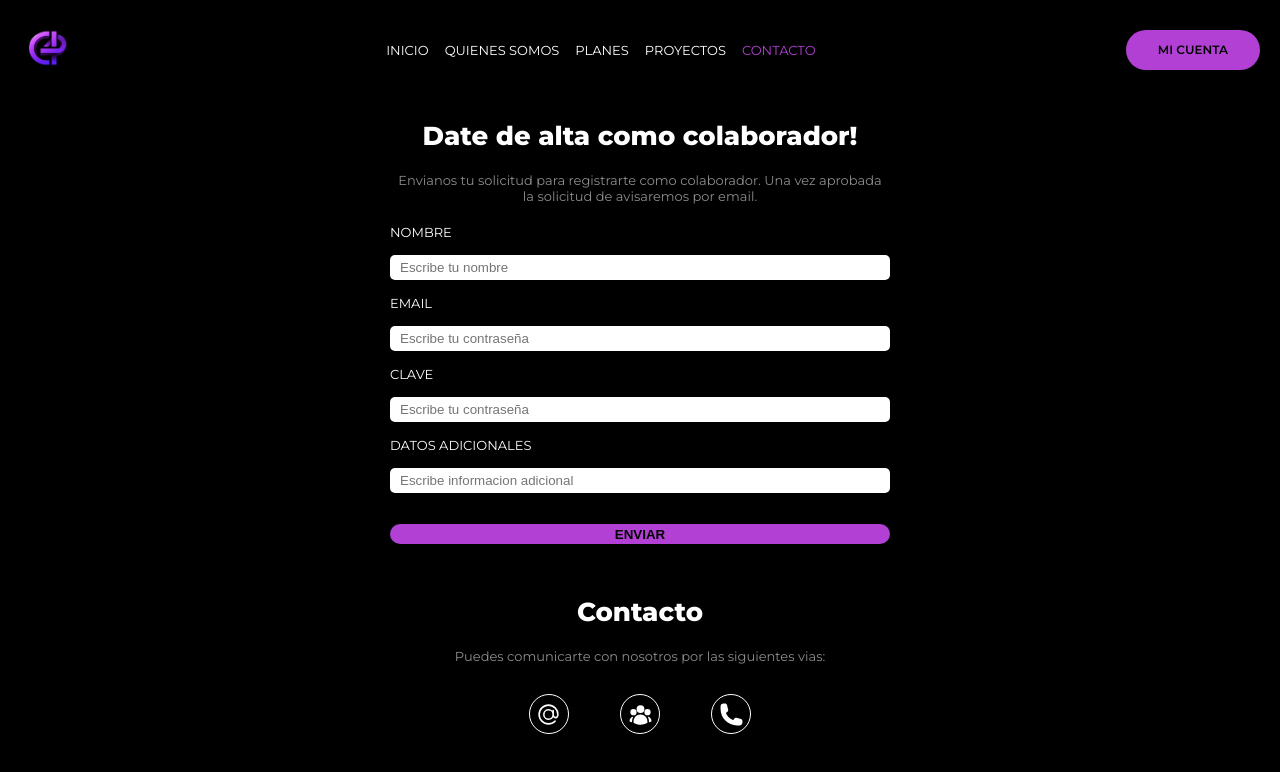
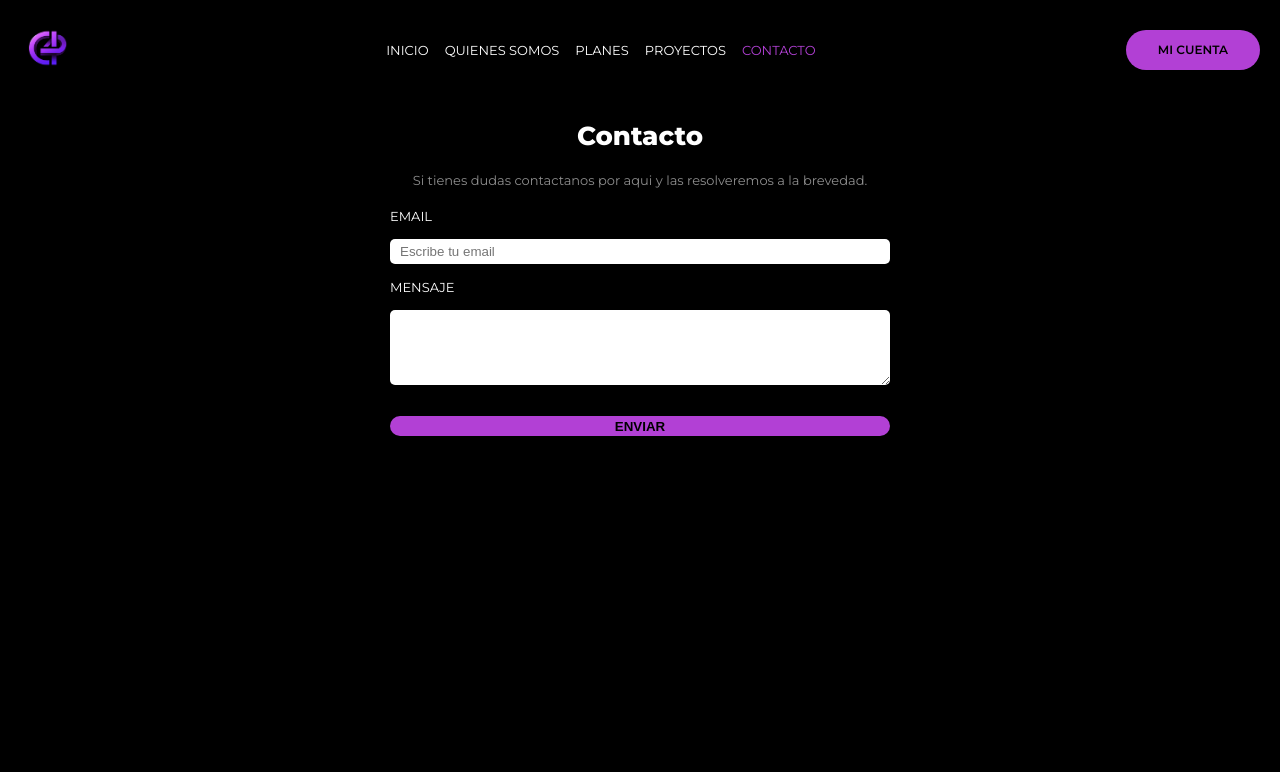
Before and after one commit to luchirodriguez98/Code4People, a React (Vite) app in the folder FRONT/: page /contacto in a window 1280 px wide. Shown: the top 772 px of the page. Built offline with nearby package versions, Linux system fonts and the light colour scheme; a web font is replaced by a local one.

Commit message:
cambios en la seccion de contacto diseño y logica

```diff
--- a/FRONT/src/Pages/Contacto/Contacto.jsx
+++ b/FRONT/src/Pages/Contacto/Contacto.jsx
@@ -1,20 +1,20 @@
-import { NavLink } from 'react-router-dom'
 import { useForm } from '../../Hooks/useForm'
 import styles from './Contacto.module.css'
-// import { AtSymbolIcon } from '@heroicons/react'
-import { AtSymbolIcon, PhoneIcon, UserGroupIcon } from '@heroicons/react/24/solid'
+import { useNavigate } from 'react-router-dom'
 
 function Contacto () {
+  const navigate = useNavigate()
+
   const [formValues, setFormValues, handleFormChange] = useForm({
-    nombre: '',
     email: '',
-    pass: '',
-    aditional: ''
+    mensaje: ''
   })
-  const { nombre, email, pass, aditional } = formValues
+  const { email, mensaje } = formValues
 
   const registerColaborator = async (event) => {
-    if (nombre === '' || email === '' || pass === '' || aditional === '') return
+    event.preventDefault()
+
+    if (email === '' || mensaje === '') return
 
     const options = {
       method: 'POST',
@@ -24,86 +24,49 @@ function Contacto () {
       body: JSON.stringify(formValues)
     }
 
-    const baseUrl = 'http://localhost:5000/users/registerColaborator'
+    const baseUrl = 'http://localhost:5000'
 
     try {
-      const response = await fetch(baseUrl, options)
+      const response = await fetch(`${baseUrl}/help`, options)
       const data = await response.json()
+      navigate('/')
       console.log(data)
     } catch (error) {
       console.error('Error:', error.message)
     }
     setFormValues({
-      nombre: '',
       email: '',
-      pass: '',
-      aditional: ''
+      mensaje: ''
+
     })
   }
 
   return (
         <div className={styles.body}>
-          <h1 className={styles.title}>Date de alta como colaborador!</h1>
-          <p className={styles.subTitle}>Envianos tu solicitud para registrarte como colaborador. Una vez aprobada la solicitud de avisaremos por email.</p>
-          <form action="" className={`${styles.form}`} onSubmit={(e) => e.preventDefault()}>
-                <label htmlFor="nombre">NOMBRE</label>
-                <input required
-                type="text"
-                id="nombre"
-                name="nombre"
-                placeholder='Escribe tu nombre'
-                value={formValues.nombre}
-                onChange={handleFormChange}
-                />
+          <h1 className={styles.title}>Contacto</h1>
+          <p className={styles.subTitle}>Si tienes dudas contactanos por aqui y las resolveremos a la brevedad.</p>
+          <form action="" className={`${styles.form}`} onSubmit={registerColaborator}>
                 <label htmlFor="email">EMAIL</label>
                 <input
                 required
                 type="email"
                 id="email"
                 name="email"
-                placeholder='Escribe tu contraseña'
+                placeholder='Escribe tu email'
                 value={formValues.email}
                 onChange={handleFormChange}
                 />
-                <label htmlFor="password">CLAVE</label>
-                <input
+                <label htmlFor="password">MENSAJE</label>
+                <textarea
                 required
-                type="password"
-                id="pass"
-                name="pass"
-                placeholder='Escribe tu contraseña'
-                value={formValues.pass}
+                type="text"
+                id="mensaje"
+                name="mensaje"
+                value={formValues.mensaje}
                 onChange={handleFormChange}
                 />
-                <label htmlFor="password">DATOS ADICIONALES</label>
-                <input
-                required
-                type="text"
-                id="aditional"
-                name="aditional"
-                placeholder='Escribe informacion adicional'
-                value={formValues.aditional}
-                onChange={handleFormChange}
-                />
-                <NavLink to="/">
-                  <button className={`${styles.button}`} onClick={() => registerColaborator()}>ENVIAR</button>
-                </NavLink>
+                <button className={`${styles.button}`}>ENVIAR</button>
             </form>
-            <div>
-              <h1 className={styles.title}>Contacto</h1>
-              <p className={styles.subTitle}>Puedes comunicarte con nosotros por las siguientes vias:</p>
-              <span className={styles.contactSection}>
-                <div>
-                  <AtSymbolIcon className={styles.icon} href="mailto:code4people@example.com"/>
-                </div>
-                <div>
-                  <UserGroupIcon className={styles.icon}/>
-                </div>
-                <div>
-                  <PhoneIcon className={styles.icon}/>
-                </div>
-              </span>
-            </div>
         </div>
   )
 }
--- a/FRONT/src/Pages/Contacto/Contacto.module.css
+++ b/FRONT/src/Pages/Contacto/Contacto.module.css
@@ -20,13 +20,18 @@
   /* align-items: center; */
   gap: 15px;
 }
-.form input{
+.form input, .form textarea{
   height: 25px;
   width: 100%;
   border-radius: 5px;
   border: none;
   outline: none;
   padding-left: 10px;
+}
+.form textarea {
+  height: 75px;
+  font-family: 'Montserrat', sans-serif;
+  padding-top: 5px;
 }
 .button{
   background-color: var(--primary-color);
```
